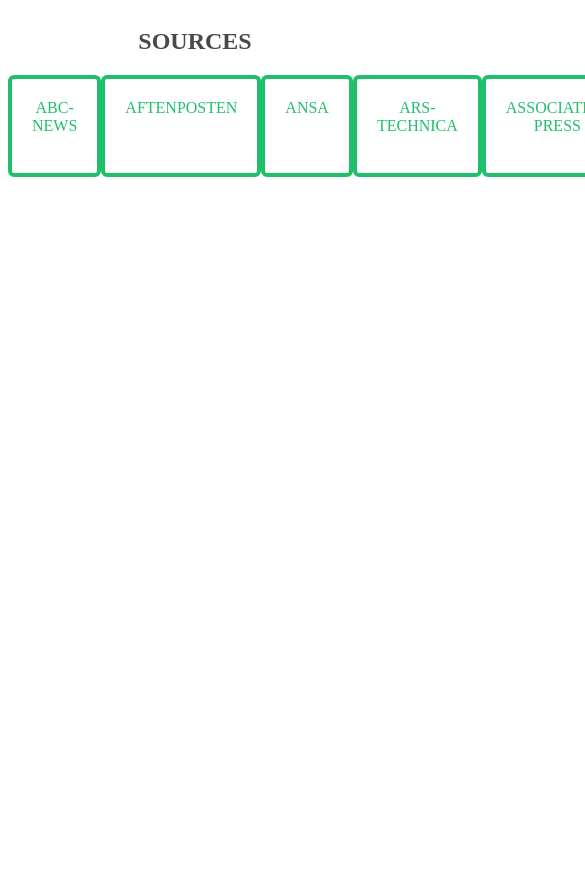
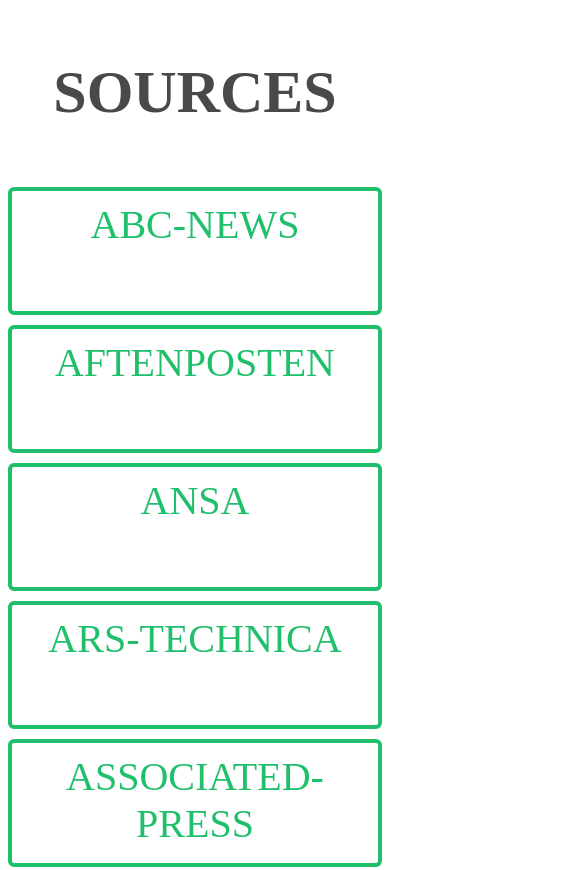
Before and after one commit to AliaksandrKazerski/FCMP-BY-Q4-2019, a website built with webpack: page index.html in a window 390 px wide. Shown: the top 870 px of the page, 585 px wide, since content can reach past the window. Before the commit the page ends 844 px from the top, so only its background shows below. Built offline with nearby package versions, Linux system fonts and the light colour scheme.

Commit message:
feature/add responsive styles

```diff
--- a/src/FilterCreator/FilterCreator.scss
+++ b/src/FilterCreator/FilterCreator.scss
@@ -16,14 +16,17 @@
       padding: 0;
       list-style-type: none;
       display: flex;
-      justify-content: space-between;
+      flex-wrap: wrap;
+      justify-content: space-around;
 
       li {
         @include text_styles;
 
+        height: 60px;
+        width: 120px;
+        margin-top: 10px;
         color: $color_non_hover;
-        background: #ffffff;
-        padding: 20px;
+        padding: 10px;
         border: 4px solid #20bf6b;
         border-radius: 6px;
         display: inline-block;
@@ -46,11 +49,38 @@
   }
 }
 
-@media screen and (max-width: 768px) {
+@media screen and (max-width: 1024px) {
+  .filters {
+    .wrapper{
+      .header {
+        font-size: 30px;
+      }
 
+      ul {
+        li {
+          width: 320px;
+          height: 80px;
+          font-size: 25px;
+        }
+      }
+    }
+  }
 }
 
+@media screen and (max-width: 768px) {
+  .filters {
+    .wrapper{
+      .header {
+        font-size: 60px;
+      }
 
-@media screen and (max-width: 480px) {
-
+      ul {
+        li {
+          width: 400px;
+          height: 100px;
+          font-size: 40px;
+        }
+      }
+    }
+  }
 }
```
Also changed, not shown: src/NewsCreator/NewsCreator.scss (+4 -5 lines), 1 other file.
